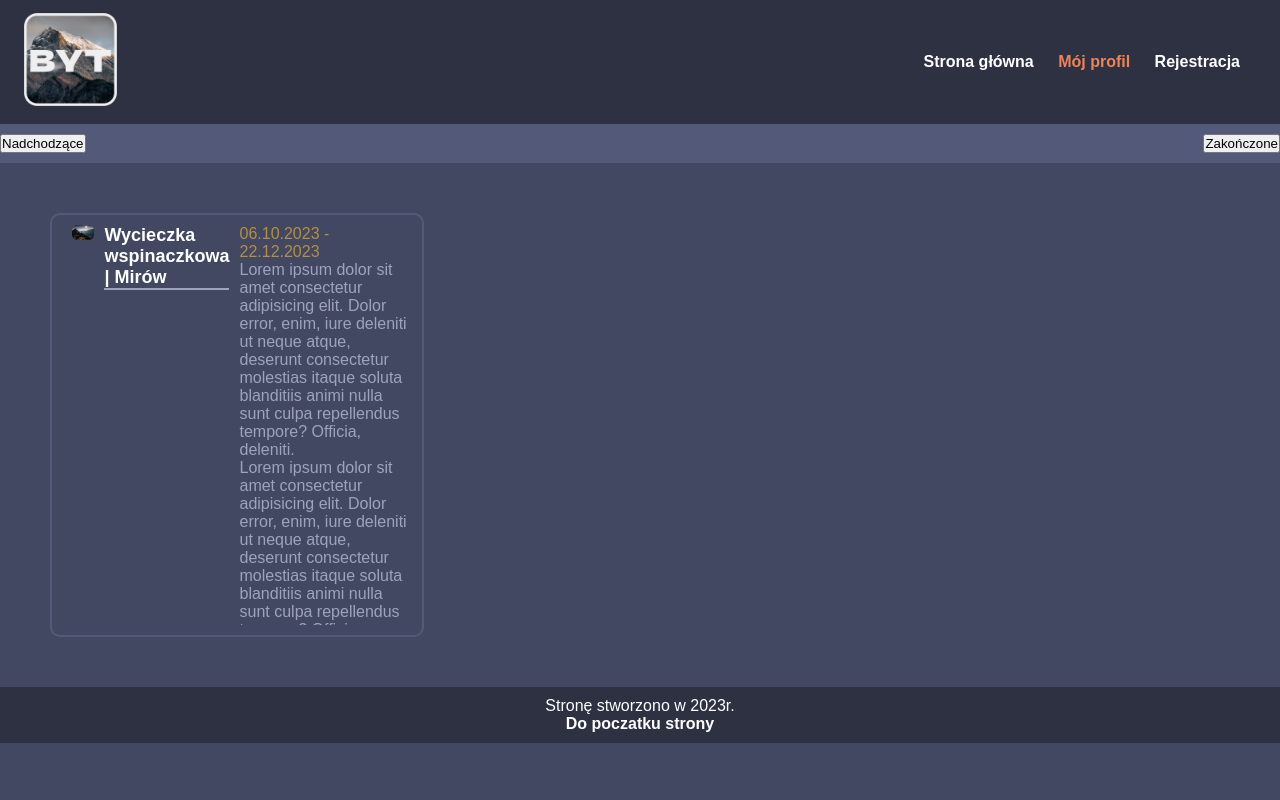
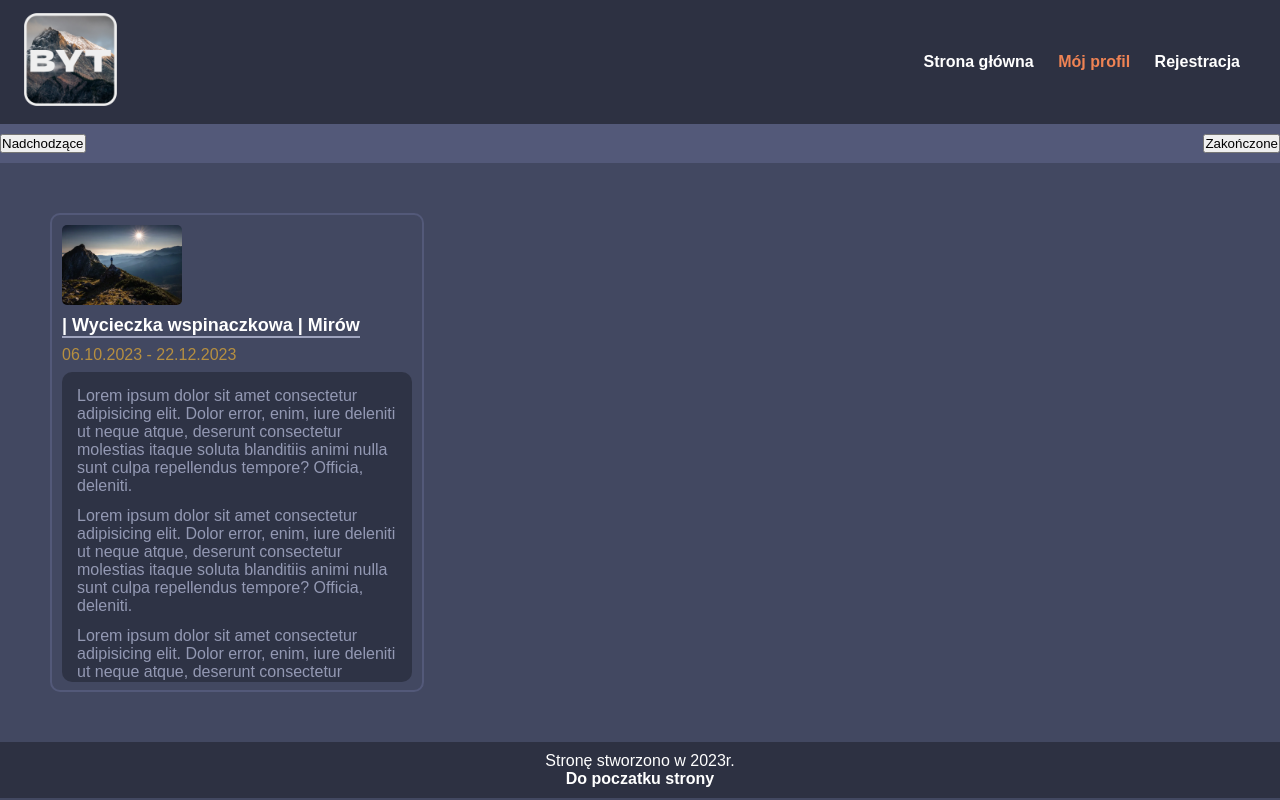
Before and after one commit to The-Scripts/book-your-travel, a PHP site: page /php/dashboard.php in a window 1280 px wide. Run offline with PHP 8.4, Linux system fonts and the light colour scheme.

Commit message:
dashboard card view

```diff
--- a/php/dashboard.php
+++ b/php/dashboard.php
@@ -35,11 +35,13 @@
                     <img src="../res/img/zdj.png" alt="Mirów Fotka">
                 </div>
                 <div class="content">
-                    <h3>Wycieczka wspinaczkowa | Mirów</h3>
+                    <h3>| Wycieczka wspinaczkowa | Mirów</h3>
                     <hr>
+                    <p class="trip_date">06.10.2023 - 22.12.2023</p>
                 </div>
                 <div class="description">
-                        <p class="trip_date">06.10.2023 - 22.12.2023</p>
+                        <p>Lorem ipsum dolor sit amet consectetur adipisicing elit. Dolor error, enim, iure deleniti ut neque atque, deserunt consectetur molestias itaque soluta blanditiis animi nulla sunt culpa repellendus tempore? Officia, deleniti.</p>
+                        <p>Lorem ipsum dolor sit amet consectetur adipisicing elit. Dolor error, enim, iure deleniti ut neque atque, deserunt consectetur molestias itaque soluta blanditiis animi nulla sunt culpa repellendus tempore? Officia, deleniti.</p>
                         <p>Lorem ipsum dolor sit amet consectetur adipisicing elit. Dolor error, enim, iure deleniti ut neque atque, deserunt consectetur molestias itaque soluta blanditiis animi nulla sunt culpa repellendus tempore? Officia, deleniti.</p>
                         <p>Lorem ipsum dolor sit amet consectetur adipisicing elit. Dolor error, enim, iure deleniti ut neque atque, deserunt consectetur molestias itaque soluta blanditiis animi nulla sunt culpa repellendus tempore? Officia, deleniti.</p>
                 </div>
--- a/src/css/dashboard.css
+++ b/src/css/dashboard.css
@@ -13,21 +13,18 @@
 }
 
 .trip {
-    display: flex;
+    display: block;
     border: 2px solid var(--map);
     width: 350px;
-    height: 400px;
+    height: 455px;
     border-radius: 10px;
     margin: 50px;
     padding: 10px;
 }
 
 .photo {
-    width: 200px;
-    height: 120px;
-    align-items: center;
-    justify-content: center;
-    margin: 0 0 0 10px;
+    width: 120px;
+    height: 90px;
     float: left;
 }
 
@@ -38,9 +35,7 @@
 }
 
 .content {
-    margin: 0 10px;
-    width: 300px;
-    height: 80px;
+    margin: 0 0 8px 0;
     float: left;
 }
 
@@ -54,15 +49,30 @@
 }
 
 .description {
+    width: 320px;
+    height: 280px;
+    background-color: var(--main);
+    opacity: 90%;
+    padding: 15px;
+    margin: 0 0 5px 0;
+    border-radius: 10px;
     color: var(--altmap);
-    overflow: auto;
+    overflow-y: auto;
     float: left;
+}
+.description p{
+    margin-bottom: 12px;
 }
 
 .trip_date {
     color: var(--special);
+    margin: 8px 0 0 0;
 }
 
-.content::-webkit-scrollbar{
+.description::-webkit-scrollbar{
 	width: 7px;
 }
+.description::-webkit-scrollbar-track{
+	opacity: 0%;
+    background: none;
+}
--- a/src/css/style.css
+++ b/src/css/style.css
@@ -188,8 +188,8 @@ div a div img{
 	height: 11px;
 }
 ::-webkit-scrollbar-track{
-	opacity: 0%;
-	background: none;
+	opacity: 90%;
+    background-color: #414455;
 }
 ::-webkit-scrollbar-thumb{
 	background: #757885;
```
